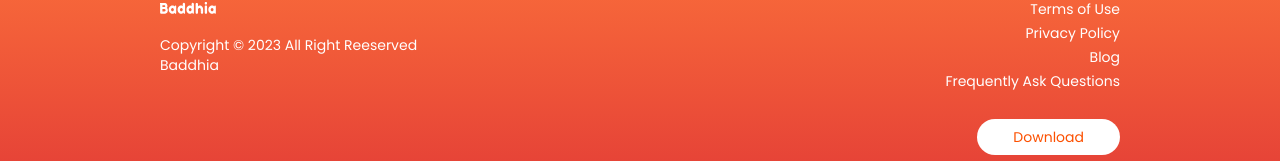
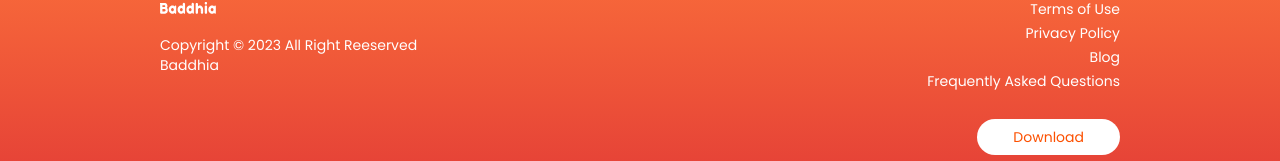
Before and after one commit to Tolutoon/baddhia, a React (Vite) app: page / in a window 1280 px wide. Shown: the part 7158-7319 px from the top of the page. Built offline with nearby package versions, Linux system fonts and the light colour scheme.

Commit message:
about page

```diff
--- a/src/components/Footer.jsx
+++ b/src/components/Footer.jsx
@@ -24,7 +24,7 @@ function Blogfooter() {
             <p className="mb-1">Terms of Use</p>
             <p className="mb-1">Privacy Policy</p>
             <p className="mb-1">Blog</p>
-            <p className="mb-1">Frequently Ask Questions</p>
+            <p className="mb-1">Frequently Asked Questions</p>
             <button className="bg-white py-2 px-9 text-baddhia-orange rounded-full mt-6 mb-9">
               <a href="">Download</a>
             </button>
```
